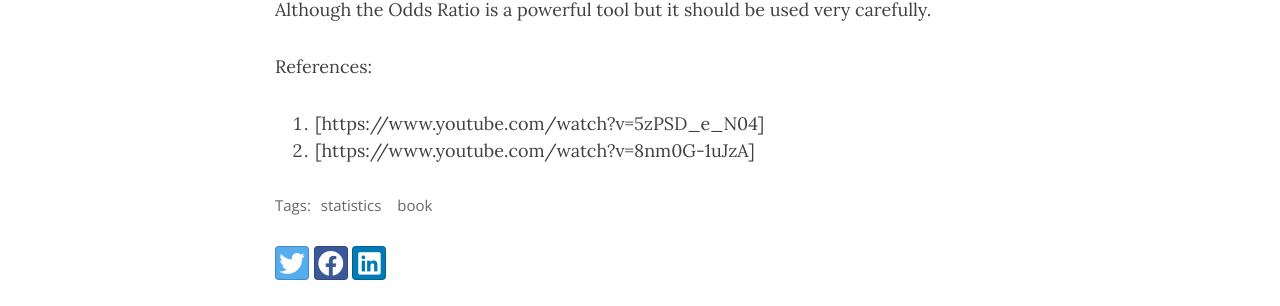
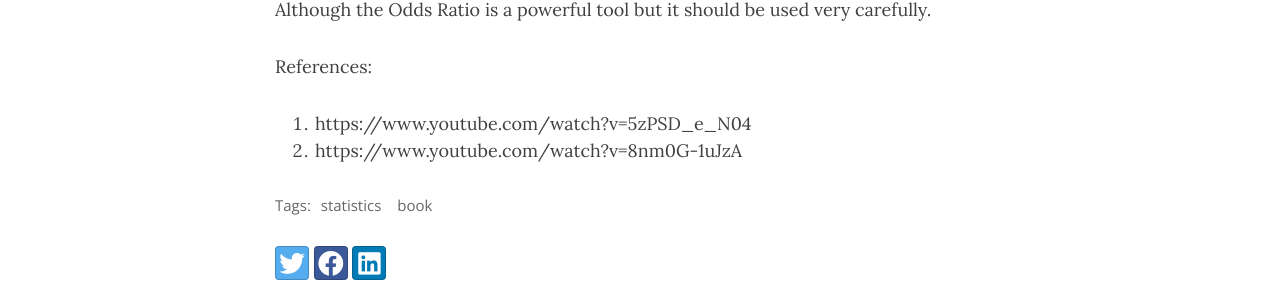
Before and after one commit to arpitHub/arpithub.github.io, a Jekyll site: the page built from _posts/2023-01-02-odds-ratio.md, in a window 1280 px wide and 900 px high, scrolled down 2201 px. Shown: the part 256-562 px from the top of the window. Built offline with Jekyll 4.4.1, drawn with Linux system fonts in a browser that asks for light colours; nearby versions of some CDN libraries.

Commit message:
fixed typos

```diff
--- a/_config.yml
+++ b/_config.yml
@@ -116,7 +116,7 @@ footer-link-col: "#404040"
 #page-img: "/assets/img/bgimage.png"
 
 # Suggest a colour for mobile browsers to use as the browser's theme. This is only supported by a few mobile browsers.
-#mobile-theme-col: "#0085A1"
+mobile-theme-col: "#0085A1"
 
 # For any extra visual customization, you can include additional CSS files in every page on your site. List any custom CSS files here
 #site-css:
@@ -226,12 +226,15 @@ exclude:
   - .DS_Store
   - backup/
 
+remote_theme: pages-themes/midnight@v0.2.0
+
 plugins:
   - jekyll-paginate
   - jekyll-sitemap
+  - jekyll-remote-theme
 
 # Beautiful Jekyll / Dean Attali
 # 2fc73a3a967e97599c9763d05e564189
 
 # Theme
-theme: jekyll-theme-midnight
+# theme: jekyll-theme-midnight
--- a/_posts/2023-01-02-odds-ratio.md
+++ b/_posts/2023-01-02-odds-ratio.md
@@ -65,5 +65,5 @@ Here are the 3 Signifincant Tests we can perform:
 Although the Odds Ratio is a powerful tool but it should be used very carefully.
 
 References:
-1. [https://www.youtube.com/watch?v=5zPSD_e_N04]
-2. [https://www.youtube.com/watch?v=8nm0G-1uJzA]
+1. https://www.youtube.com/watch?v=5zPSD_e_N04
+2. https://www.youtube.com/watch?v=8nm0G-1uJzA
```
Also changed, not shown: _posts/2022-09-01-streamlit-end-to-end-ml-app.md (+2 -2 lines).
